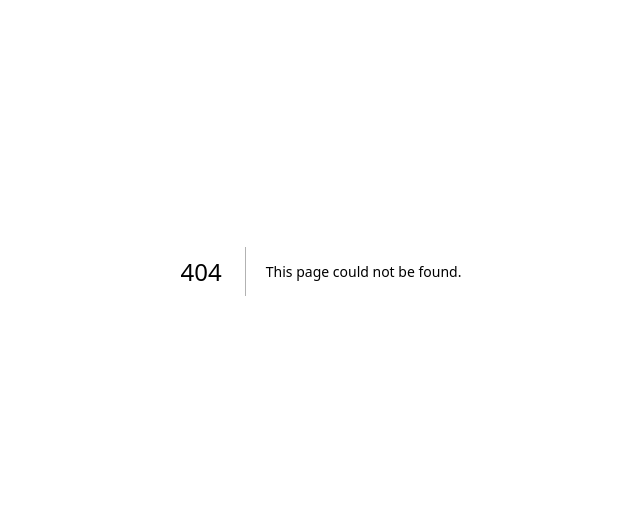
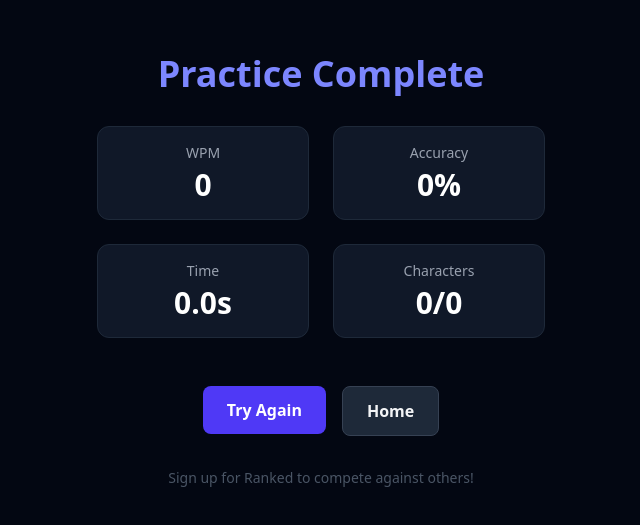
Before and after one commit to hanbonghun/type-arena, a Next.js app in the folder apps/web/: page /practice/result in a window 1280 px wide. Before the commit this address had no page. Shown: the part 129-654 px from the top of the page, without its empty margins (319-959 px from the left). Built offline with nearby package versions, Linux system fonts and the light colour scheme.

Commit message:
Results Screen: 솔로 연습 결과 (WPM, 정확도, 시간, Try Again/Home)

```diff
--- /dev/null
+++ b/apps/web/app/practice/result/page.tsx
@@ -0,0 +1,61 @@
+// apps/web/app/practice/result/page.tsx
+"use client";
+import { useSearchParams } from "next/navigation";
+import Link from "next/link";
+import { Button } from "@/components/ui/button";
+import { Suspense } from "react";
+
+function ResultContent() {
+  const params = useSearchParams();
+
+  const wpm = params.get("wpm") ?? "0";
+  const accuracy = params.get("accuracy") ?? "0";
+  const elapsed = Number(params.get("elapsed") ?? 0);
+  const chars = params.get("chars") ?? "0";
+  const keystrokes = params.get("keystrokes") ?? "0";
+
+  const seconds = (elapsed / 1000).toFixed(1);
+
+  return (
+    <main className="flex flex-col items-center justify-center min-h-screen px-4 gap-8">
+      <h1 className="text-4xl font-bold text-indigo-400">Practice Complete</h1>
+
+      <div className="grid grid-cols-2 gap-6 w-full max-w-md">
+        <StatCard label="WPM" value={wpm} />
+        <StatCard label="Accuracy" value={`${accuracy}%`} />
+        <StatCard label="Time" value={`${seconds}s`} />
+        <StatCard label="Characters" value={`${chars}/${keystrokes}`} />
+      </div>
+
+      <div className="flex gap-4 mt-4">
+        <Link href="/practice">
+          <Button>Try Again</Button>
+        </Link>
+        <Link href="/">
+          <Button variant="secondary">Home</Button>
+        </Link>
+      </div>
+
+      <p className="text-gray-600 text-sm">
+        Sign up for Ranked to compete against others!
+      </p>
+    </main>
+  );
+}
+
+function StatCard({ label, value }: { label: string; value: string }) {
+  return (
+    <div className="bg-gray-900 border border-gray-800 rounded-xl p-4 text-center">
+      <p className="text-gray-400 text-sm">{label}</p>
+      <p className="text-3xl font-bold text-white mt-1">{value}</p>
+    </div>
+  );
+}
+
+export default function ResultPage() {
+  return (
+    <Suspense fallback={<p className="text-gray-400">Loading...</p>}>
+      <ResultContent />
+    </Suspense>
+  );
+}
```
